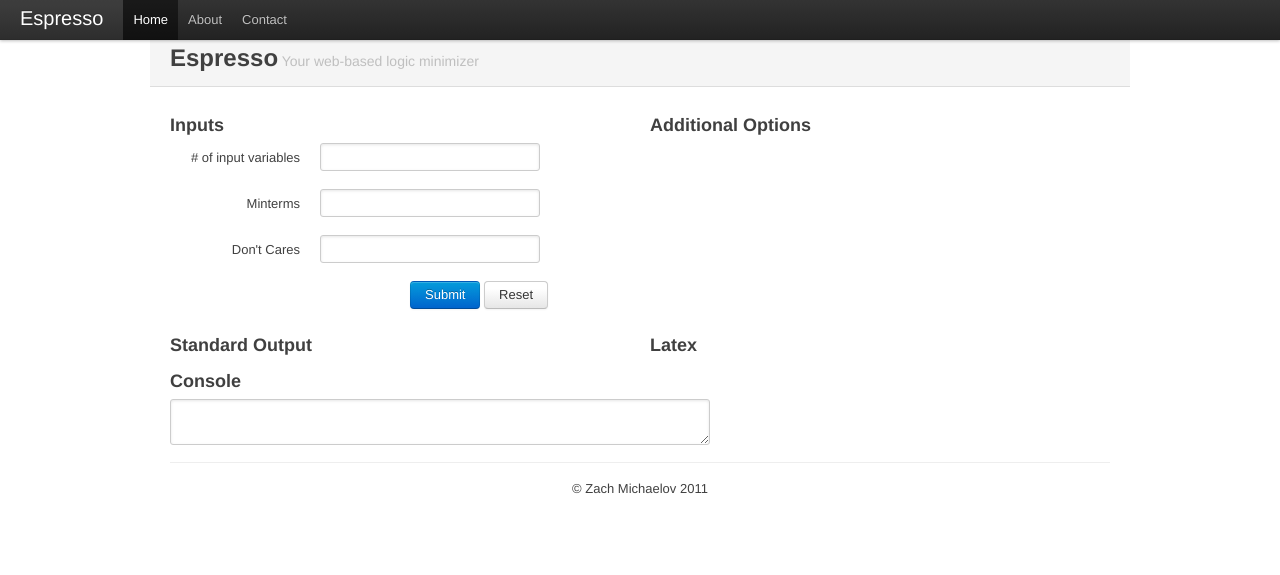
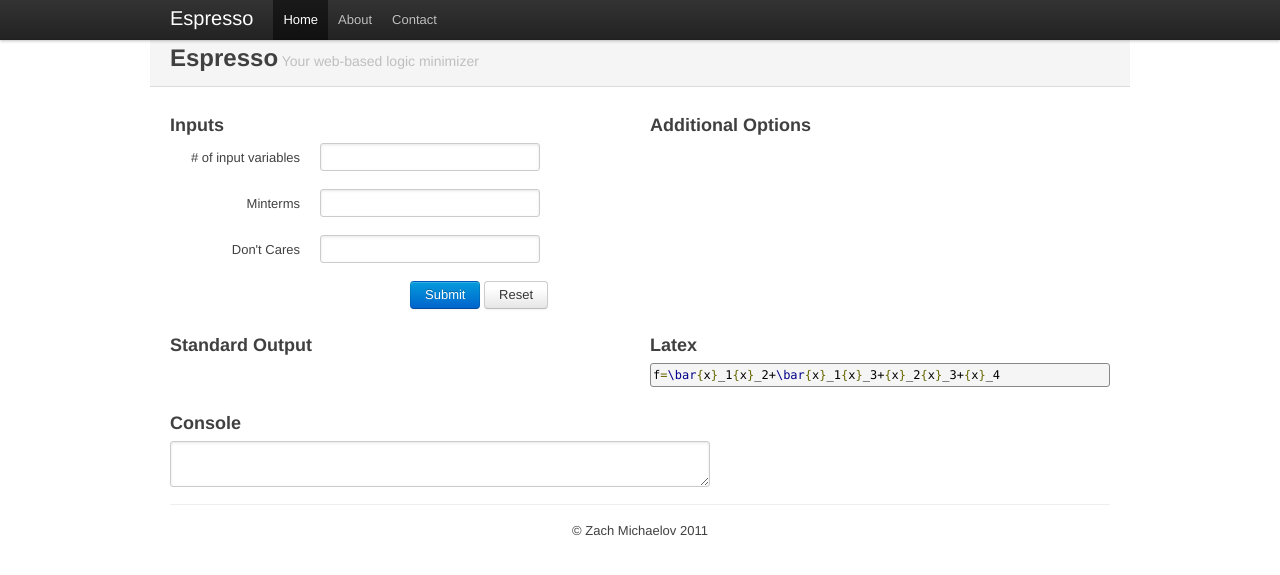
Before and after one commit to zmichaelov/espresso, a PHP site: page / in a window 1280 px wide. Shown: the top 575 px of the page. Run offline with PHP 8.4, Linux system fonts and the light colour scheme.

Commit message:
Added google prettyprint library.

```diff
--- a/index.php
+++ b/index.php
@@ -8,11 +8,12 @@
 		<script type="text/javascript" src="http://code.jquery.com/jquery-latest.js"></script>
 		<script type="text/javascript" src="js/espresso.js"></script>
 		<script type="text/javascript" src="js/prettify.js"></script>
+		<script type="text/javascript" src="js/lang-tex.js"></script>
 	</head>
-	<body>
+	<body onload="prettyPrint()">
 		<div class="topbar">
 		  <div class="fill">
-			<div class="container-fluid">
+			<div class="container">
 			  <a class="brand" href="index.php">Espresso</a>
 			  <ul class="nav">
 				<li class="active"><a href="index.php">Home</a></li>
@@ -69,6 +70,7 @@
 			<div class="span8"><h3>Latex</h3>
 				<div id="latex_rendered"></div>
 				<div id="latex_src"></div>
+				<pre class="prettyprint lang-tex">f=\bar{x}_1{x}_2+\bar{x}_1{x}_3+{x}_2{x}_3+{x}_4</pre>
 			</div>
         </div>
 		<div class="row">
--- a/js/espresso.js
+++ b/js/espresso.js
@@ -17,10 +17,11 @@ var updateOutput = function(data) {
 	       var json = JSON.parse(data);
            $("#output").empty().append(json.standard);
            $("#latex_rendered").empty().append(json.latex);
-           //var src = '<pre class="prettyprint lang-tex">'+json.latex+'</pre>';
-           //$("#latex_src").empty().append(src);
+           var src = '<pre class="prettyprint language-tex">'+json.latex+'</pre>';
+           $("#latex_src").empty().append(src);
            mathJax();
            MathJax.Hub.Typeset();
+           prettyPrint();
 };
 var submitForm = function() {
 /* attach a submit handler to the form */
```
